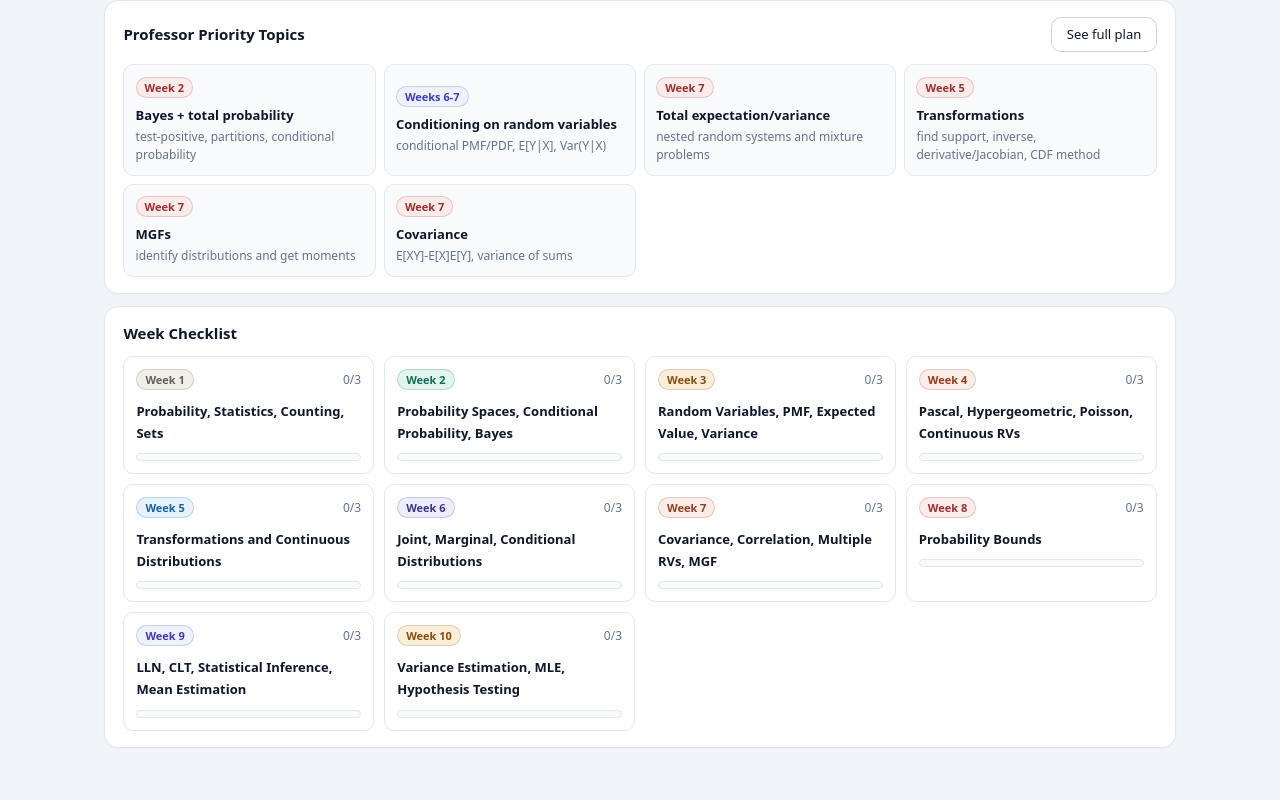
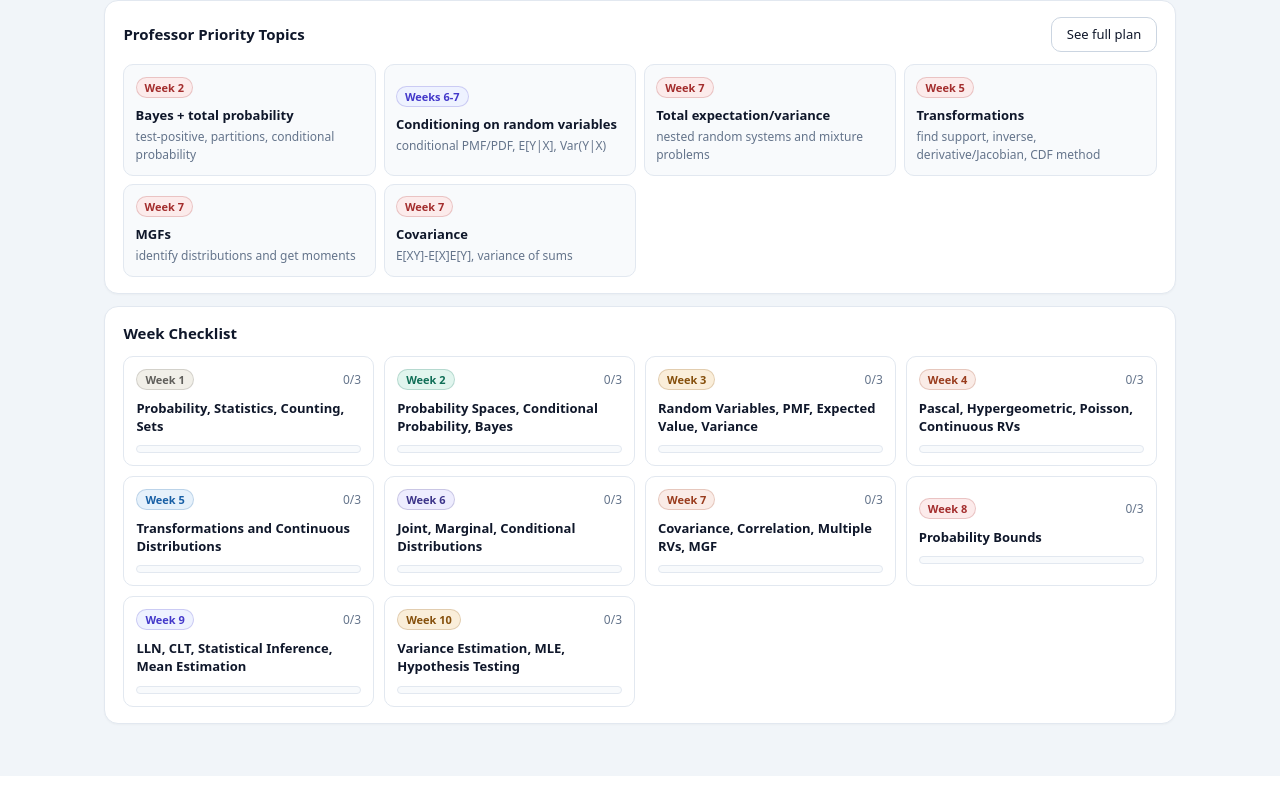
Before and after one commit to aku1108/Beng100-final-study-hub, a React (Vite) app in the folder beng100-vercel-app/: page / in a window 1280 px wide. Shown: the part 647-1447 px from the top of the page. After the commit the page ends 1423 px from the top, so only its background shows below. Built offline with nearby package versions, Linux system fonts and the light colour scheme.

Commit message:
Link week checklist to lectures

```diff
--- a/beng100-vercel-app/src/App.jsx
+++ b/beng100-vercel-app/src/App.jsx
@@ -2196,11 +2196,11 @@ function DashboardTab({ progress, onProgressChange, setTab, jumpToLecture }) {
       <div style={{ display:"grid", gridTemplateColumns:"repeat(auto-fit, minmax(230px, 1fr))", gap:"10px" }}>
         {MODULES.map(m=>{
           const done = ["formulas","example","practice"].filter(k=>progress[m.week]?.[k]).length;
-          return <div key={m.week} style={{ border:"0.5px solid var(--color-border-tertiary)", borderRadius:"var(--border-radius-md)", padding:"0.75rem" }}>
+          return <button key={m.week} onClick={()=>jumpToLecture(m.week)} style={{ border:"0.5px solid var(--color-border-tertiary)", borderRadius:"var(--border-radius-md)", padding:"0.75rem", background:"var(--color-background-primary)", textAlign:"left", cursor:"pointer", color:"var(--color-text-primary)" }}>
             <div style={{ display:"flex", justifyContent:"space-between", gap:"8px", alignItems:"center", marginBottom:"0.55rem" }}><Pill color={m.color} bg={m.bg}>{m.week}</Pill><span style={{ fontSize:"12px", color:"var(--color-text-secondary)" }}>{done}/3</span></div>
             <strong style={{ fontSize:"13px" }}>{m.title}</strong>
             <div style={{ marginTop:"0.65rem" }}><ProgressBar value={pct(done,3)} color={m.color}/></div>
-          </div>
+          </button>
         })}
       </div>
     </div>
```
